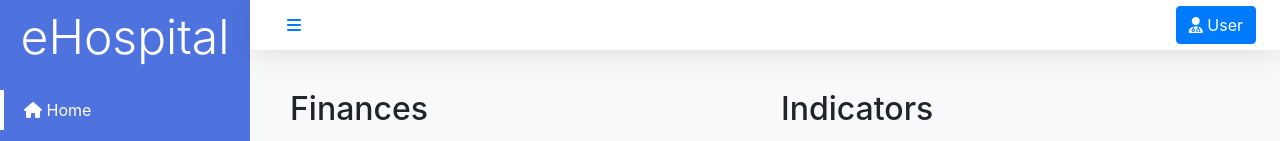
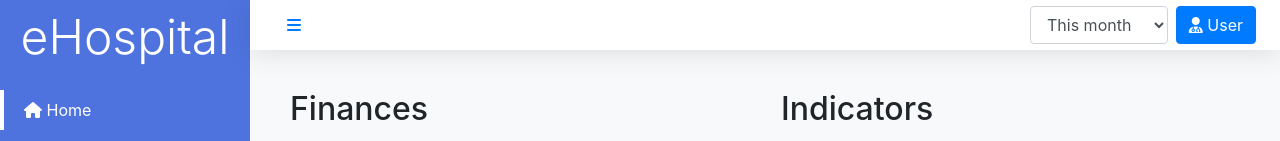
Before and after one commit to ilarisahi/hospital-dashboard, a React (Create React App) app: page / in a window 1280 px wide. Shown: the top 141 px of the page. Built offline with nearby package versions, Linux system fonts and the light colour scheme.

Commit message:
Small fixes

```diff
--- a/src/App.css
+++ b/src/App.css
@@ -140,9 +140,23 @@ button.rounded-circle:active {
   padding: 1.5em;
   display: grid;
   grid-template-areas:
+    'datepicker datepicker'
     'finances indicators'
     'resources flow';
   grid-template-columns: 50% 50%;
+}
+
+.home-datepicker {
+  grid-area: datepicker;
+  z-index: 200000;
+  justify-self: center;
+  position: absolute;
+  top: .35em;
+  right: 7em;
+}
+
+.home-datepicker .card {
+  padding: 1.5em;
 }
 
 .chart-legends {
@@ -272,6 +286,11 @@ button.rounded-circle:active {
 
 .home-resources h5 {
   margin-bottom: 0;
+  justify-content: center;
+}
+
+.icon-resource-description {
+  margin-bottom: .5em;
 }
 
 .home-resources i {
@@ -399,6 +418,7 @@ button.rounded-circle:active {
     padding: 1.5em;
     display: grid;
     grid-template-areas:
+      'datepicker'
       'finances'
       'indicators'
       'resources'
--- a/src/components/home.js
+++ b/src/components/home.js
@@ -1,9 +1,9 @@
-import React, { useContext } from 'react';
+import React, { useContext, useReducer } from 'react';
 import { DataContext } from '../App';
-import GaugeChart from 'react-gauge-chart'
-import { Pie } from '@nivo/pie'
-import { Line } from '@nivo/line'
-import { AutoSizer } from 'react-virtualized'
+import GaugeChart from 'react-gauge-chart';
+import { Pie } from '@nivo/pie';
+import { Line } from '@nivo/line';
+import { AutoSizer } from 'react-virtualized';
 import Indicator from './indicator';
 import PersonnelResource from './personnelResource';
 import IconResource from './iconResource';
@@ -25,6 +25,15 @@ function Home() {
 
     return (
         <div className="dashboard-home">
+            <div className="home-datepicker">
+                <select class="form-control" id="exampleFormControlSelect1">
+                    <option>This month</option>
+                    <option>This week</option>
+                    <option>This quarter</option>
+                    <option>This year</option>
+                    <option>Last 5 years</option>
+                </select>
+            </div>
             <div className="home-finances">
                 <div className="finances-title">
                     <h2>Finances</h2>
@@ -236,6 +245,7 @@ function Home() {
                             value={dataState.resources.patients.women} />
                         <IconResource
                             icon="stethoscope"
+                            description="Utilization of medical devices"
                             value={Math.ceil(dataState.resources.devicesUtilization * 100) + " %"} />
                     </div>
                 </div>
--- a/src/components/iconResource.js
+++ b/src/components/iconResource.js
@@ -20,6 +20,9 @@ function IconResource(props) {
     return (
         <div className="card">
             <div className="card-body">
+                {props.description && (
+                    <span className="icon-resource-description">{props.description}</span>
+                )}
                 <h5 className="d-flex"><i className={iconClass}></i><span className={badgeClass}>{value}</span></h5>
             </div>
         </div>
```
Also changed, not shown: 1 other file (tests, documents, lock files or other folders).
